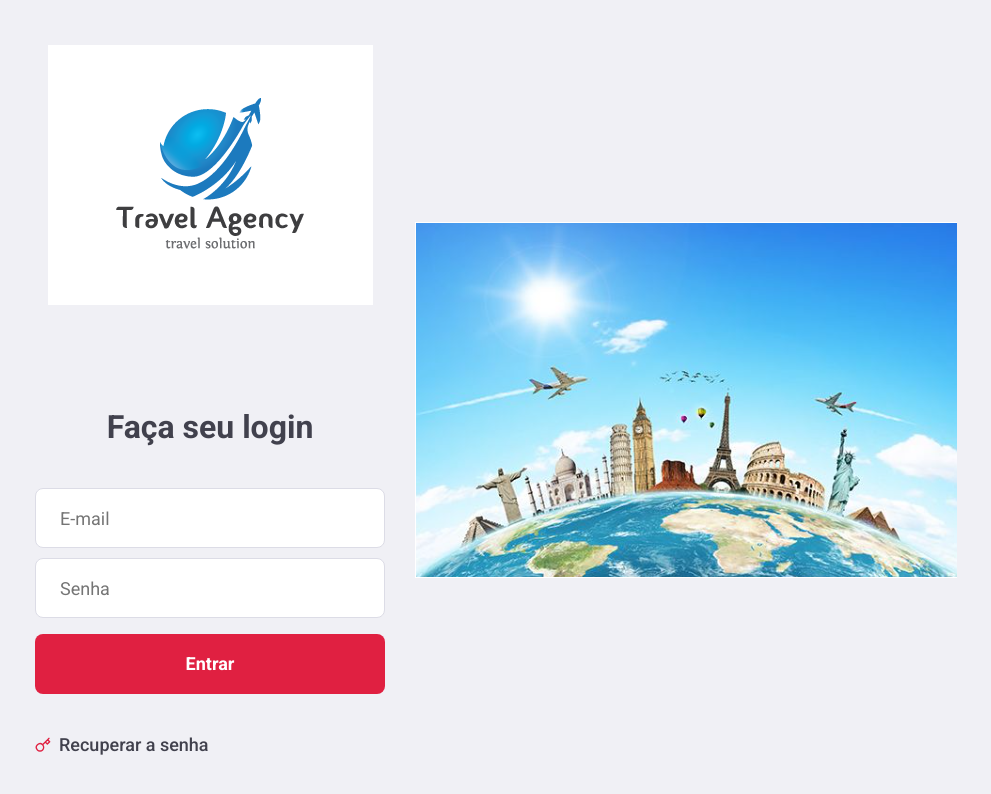
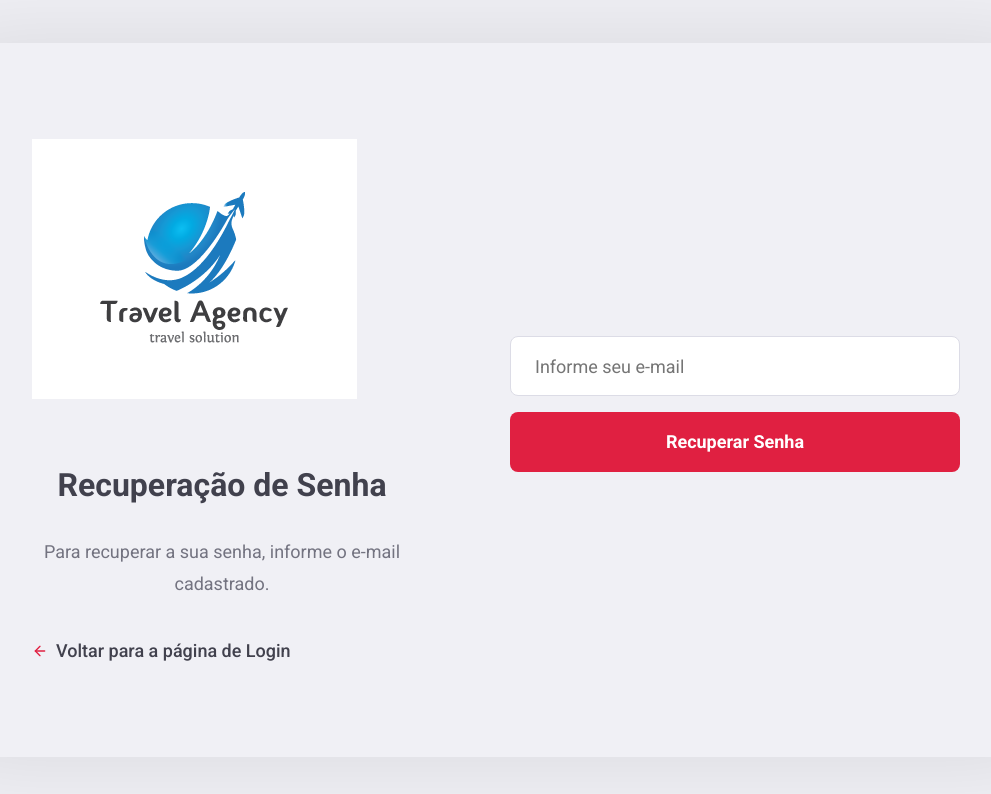
Before and after one commit to V1ctortrimble/tcc-frontEnd, a React (Create React App) app in the folder frontend/: page /recoverPassword in a window 1280 px wide. Shown: the top 794 px of the page, without its empty margins (144-1135 px from the left). Built offline with nearby package versions, Linux system fonts and the light colour scheme.

Commit message:
[Marcio][TSK034] Cria página de recuperacao de senha

```diff
--- a/frontend/package.json
+++ b/frontend/package.json
@@ -6,9 +6,11 @@
     "@testing-library/jest-dom": "^4.2.4",
     "@testing-library/react": "^9.5.0",
     "@testing-library/user-event": "^7.2.1",
+    "axios": "^0.20.0",
     "react": "^16.13.1",
     "react-dom": "^16.13.1",
     "react-icons": "^3.11.0",
+    "react-router-dom": "^5.2.0",
     "react-scripts": "3.4.3"
   },
   "scripts": {
--- a/frontend/src/App.js
+++ b/frontend/src/App.js
@@ -1,12 +1,12 @@
 import React from 'react';
 import './global.css'
-import Login from './pages/Login';
+import Routes from './routes'
 
 
 function App() {
 
   return (
-    <Login />
+    <Routes />
   );
 }
 
--- a/frontend/src/global.css
+++ b/frontend/src/global.css
@@ -52,3 +52,22 @@ form input {
 .button:hover {
     filter: brightness(90%);
 }
+
+.back-link {
+    display: flex;
+    align-items: center;
+    margin-top: 40px;
+    color: #41414d;
+    font-size: 18px;
+    text-decoration: none;
+    font-weight: 500;
+    transition:  opacity 0.2s;
+}
+
+.back-link svg {
+    margin-right: 8px;
+}
+
+.back-link:hover{
+    opacity: 0.8;
+}
--- a/frontend/src/pages/Login/index.js
+++ b/frontend/src/pages/Login/index.js
@@ -1,5 +1,6 @@
 import React from 'react';
-import {FiKey} from 'react-icons/fi'
+import { Link } from 'react-router-dom';
+import {FiKey} from 'react-icons/fi';
 
 import './styles.css';
 
@@ -18,10 +19,10 @@ export default function Login(){
                 <input placeholder="E-mail"/>
                 <input placeholder="Senha"/>
                 <button className="button" type="submit">Entrar</button>
-                <a href="/forgetPass">
+                <Link to="/recoverPassword">
                     <FiKey size={16} color="#E02041"/>
                     Recuperar a senha
-                </a>
+                </Link>
             </form>
 
         </section>
--- a/frontend/src/pages/Login/styles.css
+++ b/frontend/src/pages/Login/styles.css
@@ -10,7 +10,7 @@ h1 {
 
     display: flex;
     align-items: center;
-    justify-content: center;
+    justify-content: space-between;
 }
 
 .login-container section.form {
--- /dev/null
+++ b/frontend/src/pages/RecoverPassword/index.js
@@ -0,0 +1,58 @@
+import React, { useState } from 'react';
+import { Link } from 'react-router-dom';
+import { FiArrowLeft } from 'react-icons/fi';
+
+import api from '../../services/api';
+import './styles.css';
+
+import travelLogoImg from '../../assets/TravelLogo.png';
+
+export default function RecoverPassword() {
+
+    const [email, setEmail] = useState('');
+
+    async function handleRecoverPassword(e) {
+        e.preventDefault();
+
+        const data = {
+            email,
+        };
+
+        try {
+            const response = await api.post('recoverPassword', data);
+
+            alert(`Foi enviado um e-mail para a realizar o reset da senha, siga as instruções! ${response.data.id}`);
+
+        } catch (error) {
+            alert('Erro na recuperação de senha, tente novamente mais tarde.');
+        }
+
+    }
+    return (
+        <div className="recoverPassword-container">
+
+            <div className="content">
+                <section>
+                    <img src={travelLogoImg} alt="Logo Travel System" />
+                    <h1>Recuperação de Senha</h1>
+                    <p>Para recuperar a sua senha, informe o e-mail cadastrado.</p>
+
+                    <Link className="back-link" to="/">
+                        <FiArrowLeft size={16} color="#E02041" />
+                    Voltar para a página de Login
+                </Link>
+
+                </section>
+                <form onSubmit={handleRecoverPassword}>
+                    <input
+                        placeholder="Informe seu e-mail"
+                        value={email}
+                        onChange={e => setEmail(e.target.value)}
+                    />
+                    <button className="button" type="submit">Recuperar Senha</button>
+                </form>
+            </div>
+
+        </div>
+    );
+}
--- /dev/null
+++ b/frontend/src/pages/RecoverPassword/styles.css
@@ -0,0 +1,51 @@
+.recoverPassword-container{
+    width: 100%;
+    max-width: 1120px;
+    height: 100vh;
+    margin: 0 auto;
+
+    display: flex;
+    align-items: center;
+    justify-content: center;
+}
+
+.recoverPassword-container .content {
+    width: 100%;
+    padding: 96px;
+    background: #f0f0f5;
+    box-shadow: 0 0 100px rgba(0, 0, 0, 0.1);
+    border-radius: 8px;
+
+    display: flex;
+    justify-content: space-between;
+    align-items: center;
+
+}
+
+.recoverPassword-container .content section {
+    width: 100%;
+    max-width: 380px;
+}
+
+.recoverPassword-container .content section h1 {
+    margin: 64px 0 32px;
+    font-size: 32px;
+    text-align: center;
+}
+
+.recoverPassword-container .content section p {
+    font-size: 18px;
+    color: #737380;
+    line-height: 32px;
+    text-align: center;
+}
+
+.recoverPassword-container .content form {
+    width: 100%;
+    max-width: 450px;
+
+}
+
+.recoverPassword-container .content form input {
+    margin-top: 8px;
+}
--- /dev/null
+++ b/frontend/src/routes.js
@@ -0,0 +1,16 @@
+import React from 'react';
+import { BrowserRouter, Route, Switch } from 'react-router-dom';
+
+import Login from './pages/Login';
+import RecoverPassword from './pages/RecoverPassword';
+
+export default function Routes() {
+    return (
+        <BrowserRouter>
+            <Switch>
+                <Route path="/" exact component={Login} />
+                <Route path="/recoverPassword" exact component={RecoverPassword} />
+            </Switch>
+        </BrowserRouter>
+    );
+}
--- /dev/null
+++ b/frontend/src/services/api.js
@@ -0,0 +1,7 @@
+import axios from 'axios';
+
+const api = axios.create({
+    baseURL: 'http://localhost:8080',
+})
+
+export default api;
```
Also changed, not shown: 1 other file (tests, documents, lock files or other folders).
